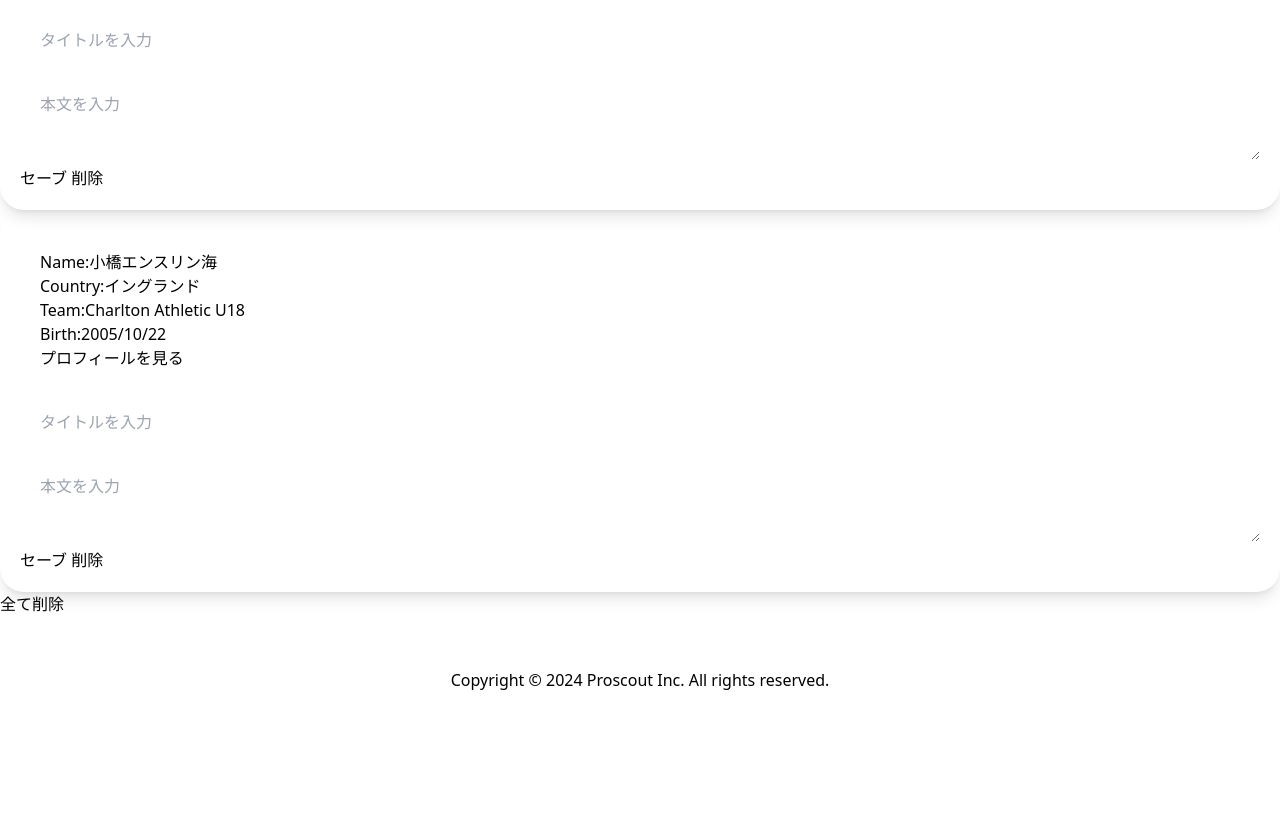
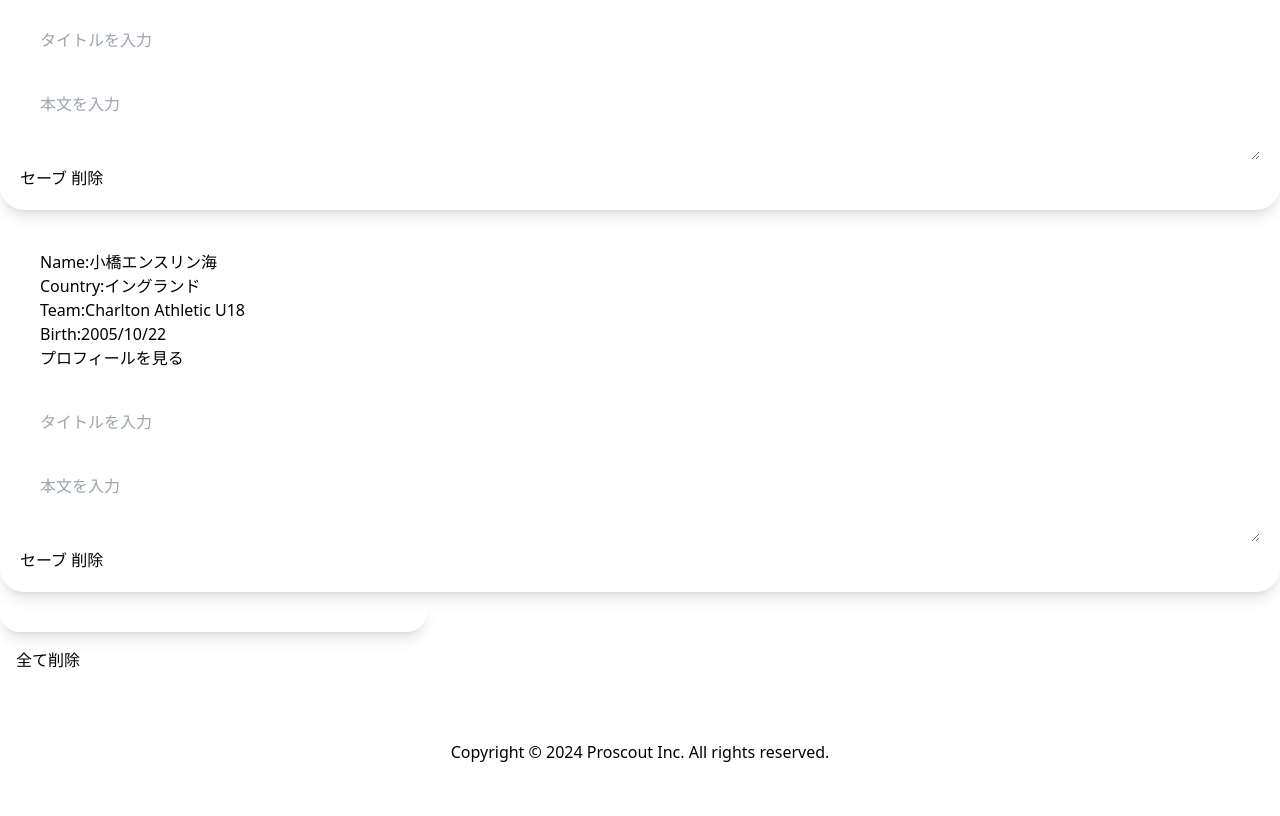
Before and after one commit to hamataki/player-database, a plain HTML site: page index.html in a window 1280 px wide. Shown: the part 4502-5318 px from the top of the page. Before the commit the page ends 5246 px from the top, so only its background shows below. Drawn offline with nearby package versions, Linux system fonts and the light colour scheme.

Commit message:
メモ欄修正

```diff
--- a/index.html
+++ b/index.html
@@ -37,10 +37,10 @@
       </div>
     </main>
 
-    <ul id="memo" class="grid-template-rows: repeat(3, minmax(0, 1fr));">
+    <ul id="memo" class="scroll-m-1 rounded-3xl p-5 w-1/3 shadow-lg grid-cols-3">
       <!-- ここに追加データが挿入される -->
     </ul>
-    <button id="clear">全て削除</button>
+    <button id="clear" class="m-4">全て削除</button>
 
     <footer
       class="flex justify-center items-center h-32 bg-no-repeat bg-cover bg-center"
```
